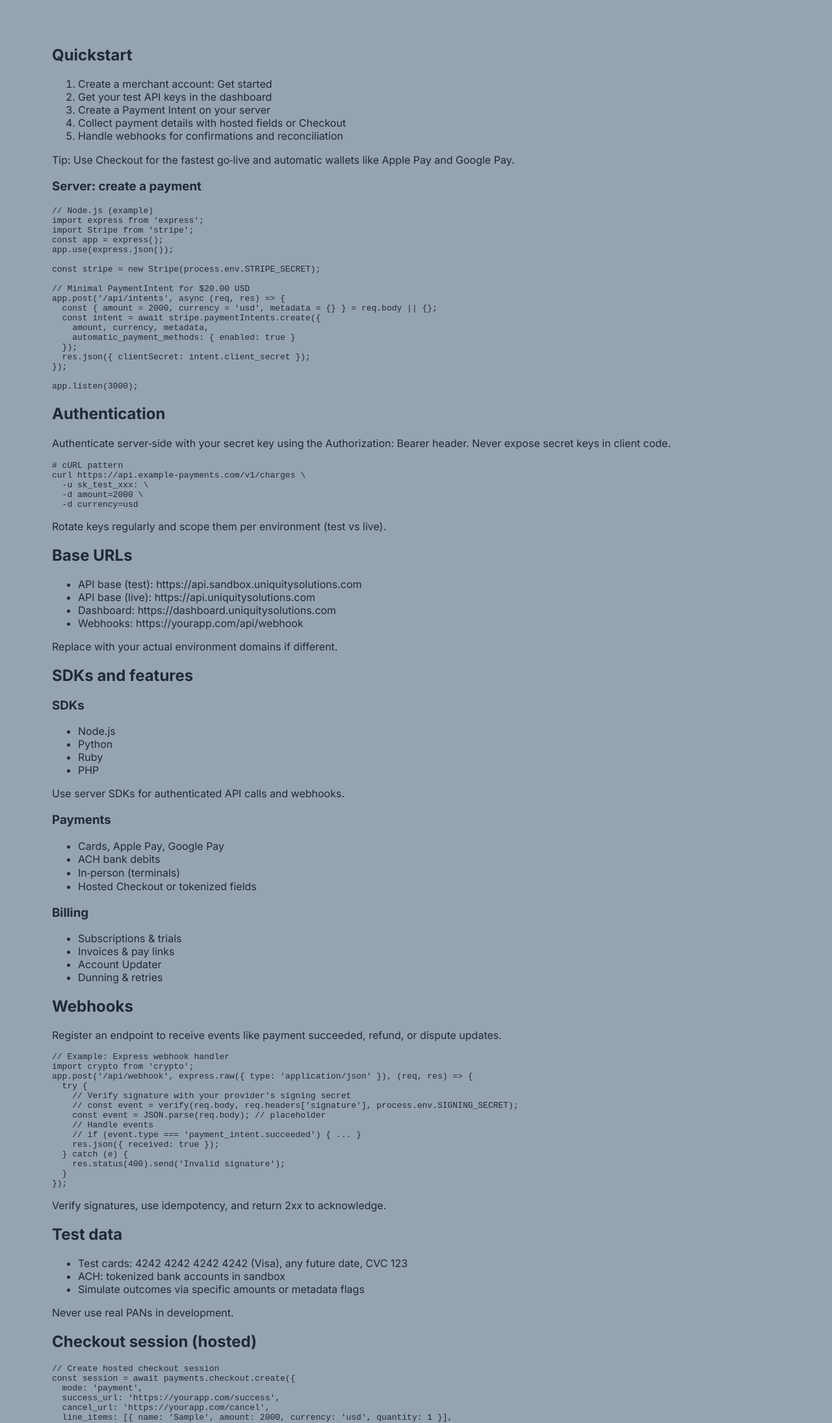
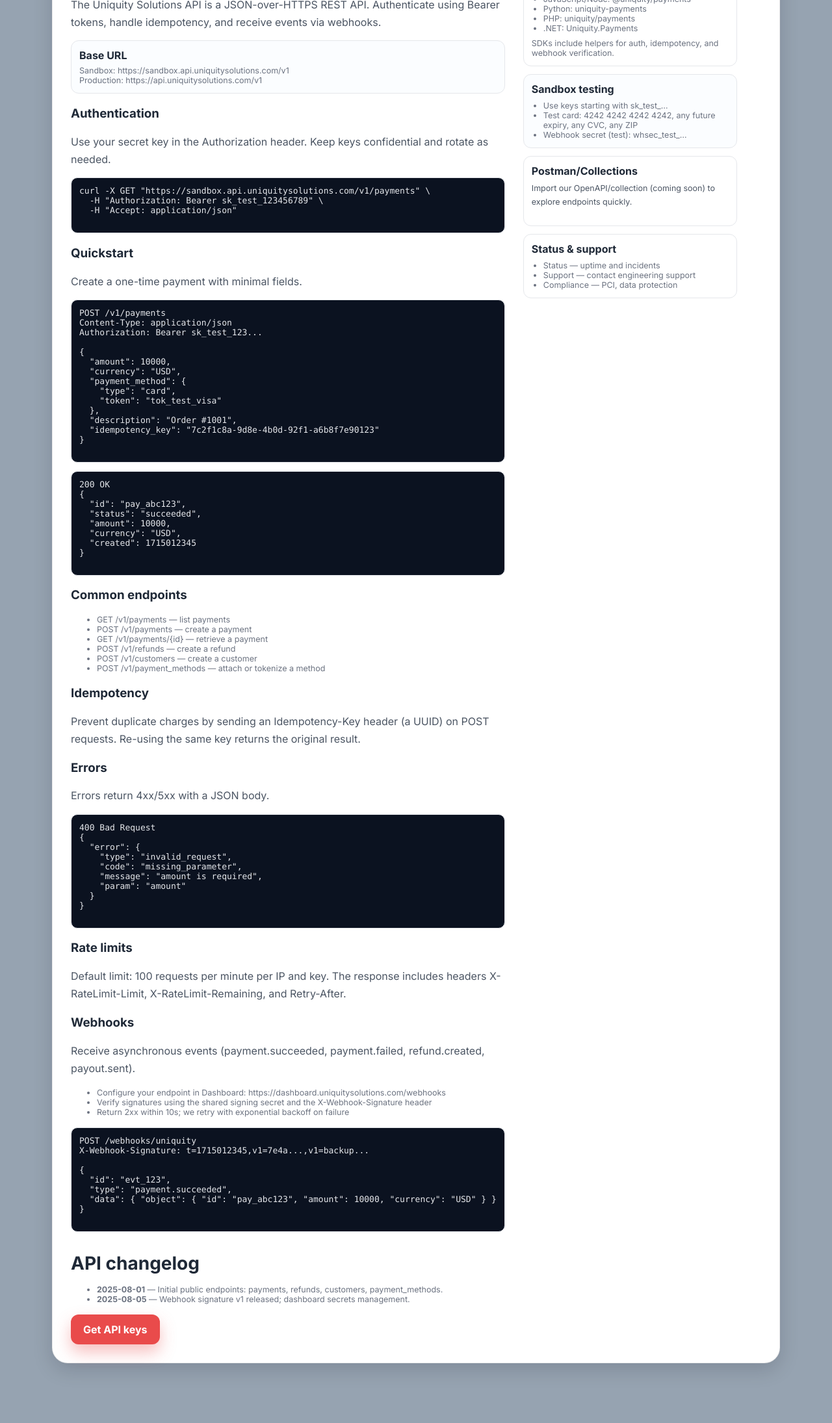
Before and after one commit to uksoldiers123-lab/Uniquity-Solutions, a plain HTML site: page developers.html in a window 1280 px wide. Shown: the part 353-2543 px from the top of the page at 65% size. Drawn offline with Linux system fonts and the light colour scheme.

Commit message:
Update developers.html

```diff
--- a/developers.html
+++ b/developers.html
@@ -4,10 +4,9 @@
   <meta charset="utf-8" />
   <meta name="viewport" content="width=device-width, initial-scale=1" />
   <title>Developers & API — Uniquity Solutions</title>
-  <meta name="description" content="Build on the Uniquity Solutions API. Payments, subscriptions, webhooks, and reporting with SDKs for Node, Python, Ruby, and PHP." />
   <link rel="preconnect" href="https://fonts.gstatic.com" crossorigin>
   <link href="https://fonts.googleapis.com/css2?family=Inter:wght@400;600;700&display=swap" rel="stylesheet">
-  <link rel="stylesheet" href="styles.css?v=8">
+  <link rel="stylesheet" href="styles.css?v=7">
 </head>
 <body>
   <!-- Navbar -->
@@ -32,231 +31,227 @@
             </svg>
           </button>
           <div class="drop-menu" data-menu role="menu">
-            <a href="make-payments.html" role="menuitem">Make a Payment</a>
-            <a href="create-account.html" role="menuitem">Create Account (Merchants)</a>
-            <a href="faq.html" role="menuitem">FAQ</a>
-            <a href="pricing.html" role="menuitem">Pricing</a>
-            <a href="developers.html" role="menuitem" aria-current="page">Developers &amp; API</a>
-            <a href="integrations.html" role="menuitem">Integrations</a>
-            <a href="compliance.html" role="menuitem">Compliance</a>
+            <a href="make-payments.html">Make a Payment</a>
+            <a href="create-account.html">Create Account (Merchants)</a>
+            <a href="faq.html">FAQ</a>
+            <a href="pricing.html">Pricing</a>
+            <a href="developers.html" aria-current="page">Developers & API</a>
+            <a href="integrations.html">Integrations</a>
+            <a href="compliance.html">Compliance & Security</a>
+            <a href="status.html">Status</a>
+            <a href="support.html">Support Center</a>
           </div>
         </div>
+
+        <a href="index.html#contact" class="cta">Contact</a>
       </div>
+
+      <button class="menu-btn" id="menuBtn" aria-expanded="false" aria-controls="mobileMenu">
+        <svg width="28" height="28" viewBox="0 0 24 24" fill="none"><path d="M4 6h16M4 12h16M4 18h16" stroke="#fff" stroke-width="2" stroke-linecap="round"/></svg>
+      </button>
     </div>
   </nav>
 
-  <main id="content">
-    <!-- Hero -->
-    <section class="section hero hero-internal">
+  <!-- Mobile overlay menu OUTSIDE the nav -->
+  <div id="mobileMenu" class="mobile-menu" role="dialog" aria-label="Mobile Navigation">
+    <div class="menu-label">On this page</div>
+    <a href="index.html">Home</a>
+    <a href="index.html#services">Services</a>
+    <a href="index.html#partners">Partners</a>
+    <a href="index.html#careers">Careers</a>
+    <a href="index.html#contact" class="cta">Contact</a>
+
+    <div class="menu-label">More pages</div>
+    <a href="make-payments.html">Make a Payment</a>
+    <a href="create-account.html">Create Account (Merchants)</a>
+    <a href="faq.html">FAQ</a>
+    <a href="pricing.html">Pricing</a>
+    <a href="developers.html" aria-current="page">Developers & API</a>
+    <a href="integrations.html">Integrations</a>
+    <a href="compliance.html">Compliance & Security</a>
+    <a href="status.html">Status</a>
+    <a href="support.html">Support Center</a>
+  </div>
+
+  <!-- Header -->
+  <header class="hero" style="padding:48px 0 72px">
     <div class="container">
-        <h1>Developers &amp; API</h1>
-        <p class="lead">Modern REST API, webhooks, and SDKs to accept payments, run subscriptions, and reconcile payouts.</p>
+      <p class="section-label"><span class="dot"></span> Developers</p>
+      <h1 style="color:#fff; margin:10px 0 12px">Payments API and webhooks</h1>
+      <p class="lead" style="max-width:70ch">
+        Build payment flows with a simple REST API, secure webhooks, and ready-to-use SDKs. Use our sandbox to develop and test before going live.
+      </p>
     </div>
-    </section>
 
-    <!-- Quickstart -->
-    <section class="section">
-      <div class="container grid-2">
-        <div class="card">
-          <h2>Quickstart</h2>
-          <ol class="list">
-            <li>Create a merchant account: <a href="create-account.html">Get started</a></li>
-            <li>Get your test API keys in the dashboard</li>
-            <li>Create a Payment Intent on your server</li>
-            <li>Collect payment details with hosted fields or Checkout</li>
-            <li>Handle webhooks for confirmations and reconciliation</li>
-          </ol>
-          <p class="small">Tip: Use Checkout for the fastest go‑live and automatic wallets like Apple Pay and Google Pay.</p>
+    <!-- Content -->
+    <div class="content-wrap">
+      <div class="container content">
+        <div class="content-grid">
+          <!-- Left column -->
+          <div>
+            <h2 style="margin-top:0">Overview</h2>
+            <p>
+              The Uniquity Solutions API is a JSON-over-HTTPS REST API. Authenticate using Bearer tokens, handle idempotency, and receive events via webhooks.
+            </p>
+
+            <div style="border:1px solid #e5e7eb; border-radius:12px; padding:12px; background:#fbfdff; margin:12px 0">
+              <strong>Base URL</strong>
+              <div class="svc-note" style="margin-top:6px">Sandbox: https://sandbox.api.uniquitysolutions.com/v1<br>Production: https://api.uniquitysolutions.com/v1</div>
             </div>
-        <div class="card">
-          <h3>Server: create a payment</h3>
-          <pre class="code"><code>// Node.js (example)
-import express from 'express';
-import Stripe from 'stripe';
-const app = express();
-app.use(express.json());
 
-const stripe = new Stripe(process.env.STRIPE_SECRET);
+            <h3>Authentication</h3>
+            <p>Use your secret key in the Authorization header. Keep keys confidential and rotate as needed.</p>
+            <pre style="white-space:pre; overflow:auto; border:1px solid #e5e7eb; border-radius:10px; background:#0b1220; color:#E5E7EB; padding:12px; font-family:ui-monospace, SFMono-Regular, Menlo, Consolas, monospace; font-size:13px">
+curl -X GET "https://sandbox.api.uniquitysolutions.com/v1/payments" \
+  -H "Authorization: Bearer sk_test_123456789" \
+  -H "Accept: application/json"
+            </pre>
 
-// Minimal PaymentIntent for $20.00 USD
-app.post('/api/intents', async (req, res) => {
-  const { amount = 2000, currency = 'usd', metadata = {} } = req.body || {};
-  const intent = await stripe.paymentIntents.create({
-    amount, currency, metadata,
-    automatic_payment_methods: { enabled: true }
-  });
-  res.json({ clientSecret: intent.client_secret });
-});
+            <h3>Quickstart</h3>
+            <p>Create a one-time payment with minimal fields.</p>
+            <pre style="white-space:pre; overflow:auto; border:1px solid #e5e7eb; border-radius:10px; background:#0b1220; color:#E5E7EB; padding:12px; font-family:ui-monospace, SFMono-Regular, Menlo, Consolas, monospace; font-size:13px">
+POST /v1/payments
+Content-Type: application/json
+Authorization: Bearer sk_test_123...
 
-app.listen(3000);</code></pre>
+{
+  "amount": 10000,
+  "currency": "USD",
+  "payment_method": {
+    "type": "card",
+    "token": "tok_test_visa"
+  },
+  "description": "Order #1001",
+  "idempotency_key": "7c2f1c8a-9d8e-4b0d-92f1-a6b8f7e90123"
+}
+            </pre>
+            <pre style="white-space:pre; overflow:auto; border:1px solid #e5e7eb; border-radius:10px; background:#0b1220; color:#E5E7EB; padding:12px; font-family:ui-monospace, SFMono-Regular, Menlo, Consolas, monospace; font-size:13px">
+200 OK
+{
+  "id": "pay_abc123",
+  "status": "succeeded",
+  "amount": 10000,
+  "currency": "USD",
+  "created": 1715012345
+}
+            </pre>
+
+            <h3>Common endpoints</h3>
+            <ul>
+              <li class="svc-note">GET /v1/payments — list payments</li>
+              <li class="svc-note">POST /v1/payments — create a payment</li>
+              <li class="svc-note">GET /v1/payments/{id} — retrieve a payment</li>
+              <li class="svc-note">POST /v1/refunds — create a refund</li>
+              <li class="svc-note">POST /v1/customers — create a customer</li>
+              <li class="svc-note">POST /v1/payment_methods — attach or tokenize a method</li>
+            </ul>
+
+            <h3>Idempotency</h3>
+            <p>Prevent duplicate charges by sending an Idempotency-Key header (a UUID) on POST requests. Re-using the same key returns the original result.</p>
+
+            <h3>Errors</h3>
+            <p>Errors return 4xx/5xx with a JSON body.</p>
+            <pre style="white-space:pre; overflow:auto; border:1px solid #e5e7eb; border-radius:10px; background:#0b1220; color:#E5E7EB; padding:12px; font-family:ui-monospace, SFMono-Regular, Menlo, Consolas, monospace; font-size:13px">
+400 Bad Request
+{
+  "error": {
+    "type": "invalid_request",
+    "code": "missing_parameter",
+    "message": "amount is required",
+    "param": "amount"
+  }
+}
+            </pre>
+
+            <h3>Rate limits</h3>
+            <p>Default limit: 100 requests per minute per IP and key. The response includes headers X-RateLimit-Limit, X-RateLimit-Remaining, and Retry-After.</p>
+
+            <h3>Webhooks</h3>
+            <p>Receive asynchronous events (payment.succeeded, payment.failed, refund.created, payout.sent).</p>
+            <ul>
+              <li class="svc-note">Configure your endpoint in Dashboard: https://dashboard.uniquitysolutions.com/webhooks</li>
+              <li class="svc-note">Verify signatures using the shared signing secret and the X-Webhook-Signature header</li>
+              <li class="svc-note">Return 2xx within 10s; we retry with exponential backoff on failure</li>
+            </ul>
+            <pre style="white-space:pre; overflow:auto; border:1px solid #e5e7eb; border-radius:10px; background:#0b1220; color:#E5E7EB; padding:12px; font-family:ui-monospace, SFMono-Regular, Menlo, Consolas, monospace; font-size:13px">
+POST /webhooks/uniquity
+X-Webhook-Signature: t=1715012345,v1=7e4a...,v1=backup...
+
+{
+  "id": "evt_123",
+  "type": "payment.succeeded",
+  "data": { "object": { "id": "pay_abc123", "amount": 10000, "currency": "USD" } }
+}
+            </pre>
           </div>
+
+          <!-- Right column -->
+          <div>
+            <div style="border:1px solid #e5e7eb; border-radius:12px; padding:12px; background:#fff">
+              <strong>SDKs</strong>
+              <ul style="margin:8px 0 0; padding-left:18px">
+                <li class="svc-note">JavaScript/Node: @uniquity/payments</li>
+                <li class="svc-note">Python: uniquity-payments</li>
+                <li class="svc-note">PHP: uniquity/payments</li>
+                <li class="svc-note">.NET: Uniquity.Payments</li>
+              </ul>
+              <div class="svc-note" style="margin-top:8px">SDKs include helpers for auth, idempotency, and webhook verification.</div>
             </div>
-    </section>
 
-    <!-- Authentication and endpoints -->
-    <section class="section section-muted">
-      <div class="container grid-2">
-        <div class="card">
-          <h2>Authentication</h2>
-          <p>Authenticate server‑side with your secret key using the Authorization: Bearer header. Never expose secret keys in client code.</p>
-          <pre class="code"><code># cURL pattern
-curl https://api.example-payments.com/v1/charges \
-  -u sk_test_xxx: \
-  -d amount=2000 \
-  -d currency=usd</code></pre>
-          <p class="small">Rotate keys regularly and scope them per environment (test vs live).</p>
-        </div>
-        <div class="card">
-          <h2>Base URLs</h2>
-          <ul class="list">
-            <li>API base (test): https://api.sandbox.uniquitysolutions.com</li>
-            <li>API base (live): https://api.uniquitysolutions.com</li>
-            <li>Dashboard: https://dashboard.uniquitysolutions.com</li>
-            <li>Webhooks: https://yourapp.com/api/webhook</li>
-          </ul>
-          <p class="small">Replace with your actual environment domains if different.</p>
-        </div>
-      </div>
-    </section>
-
-    <!-- SDKs and features -->
-    <section class="section">
-      <div class="container">
-        <h2>SDKs and features</h2>
-        <div class="grid-3">
-          <div class="card">
-            <h3>SDKs</h3>
-            <ul class="list">
-              <li>Node.js</li>
-              <li>Python</li>
-              <li>Ruby</li>
-              <li>PHP</li>
-            </ul>
-            <p class="small">Use server SDKs for authenticated API calls and webhooks.</p>
-          </div>
-          <div class="card">
-            <h3>Payments</h3>
-            <ul class="list">
-              <li>Cards, Apple Pay, Google Pay</li>
-              <li>ACH bank debits</li>
-              <li>In‑person (terminals)</li>
-              <li>Hosted Checkout or tokenized fields</li>
+            <div style="border:1px solid #e5e7eb; border-radius:12px; padding:12px; background:#fbfdff; margin-top:12px">
+              <strong>Sandbox testing</strong>
+              <ul style="margin:8px 0 0; padding-left:18px">
+                <li class="svc-note">Use keys starting with sk_test_…</li>
+                <li class="svc-note">Test card: 4242 4242 4242 4242, any future expiry, any CVC, any ZIP</li>
+                <li class="svc-note">Webhook secret (test): whsec_test_…</li>
               </ul>
             </div>
-          <div class="card">
-            <h3>Billing</h3>
-            <ul class="list">
-              <li>Subscriptions &amp; trials</li>
-              <li>Invoices &amp; pay links</li>
-              <li>Account Updater</li>
-              <li>Dunning &amp; retries</li>
+
+            <div style="border:1px solid #e5e7eb; border-radius:12px; padding:12px; background:#fff; margin-top:12px">
+              <strong>Postman/Collections</strong>
+              <p class="svc-note" style="margin-top:6px">Import our OpenAPI/collection (coming soon) to explore endpoints quickly.</p>
+            </div>
+
+            <div style="border:1px solid #e5e7eb; border-radius:12px; padding:12px; background:#fff; margin-top:12px">
+              <strong>Status & support</strong>
+              <ul style="margin:8px 0 0; padding-left:18px">
+                <li class="svc-note"><a href="status.html">Status</a> — uptime and incidents</li>
+                <li class="svc-note"><a href="support.html">Support</a> — contact engineering support</li>
+                <li class="svc-note"><a href="compliance.html">Compliance</a> — PCI, data protection</li>
               </ul>
             </div>
           </div>
         </div>
-    </section>
 
-    <!-- Webhooks -->
-    <section class="section section-muted">
-      <div class="container grid-2">
-        <div class="card">
-          <h2>Webhooks</h2>
-          <p>Register an endpoint to receive events like payment succeeded, refund, or dispute updates.</p>
-          <pre class="code"><code>// Example: Express webhook handler
-import crypto from 'crypto';
-app.post('/api/webhook', express.raw({ type: 'application/json' }), (req, res) => {
-  try {
-    // Verify signature with your provider's signing secret
-    // const event = verify(req.body, req.headers['signature'], process.env.SIGNING_SECRET);
-    const event = JSON.parse(req.body); // placeholder
-    // Handle events
-    // if (event.type === 'payment_intent.succeeded') { ... }
-    res.json({ received: true });
-  } catch (e) {
-    res.status(400).send('Invalid signature');
-  }
-});</code></pre>
-          <p class="small">Verify signatures, use idempotency, and return 2xx to acknowledge.</p>
+        <!-- Changelog -->
+        <div style="margin-top:18px">
+          <h2>API changelog</h2>
+          <ul>
+            <li class="svc-note"><strong>2025-08-01</strong> — Initial public endpoints: payments, refunds, customers, payment_methods.</li>
+            <li class="svc-note"><strong>2025-08-05</strong> — Webhook signature v1 released; dashboard secrets management.</li>
+          </ul>
         </div>
-        <div class="card">
-          <h2>Test data</h2>
-          <ul class="list">
-            <li>Test cards: 4242 4242 4242 4242 (Visa), any future date, CVC 123</li>
-            <li>ACH: tokenized bank accounts in sandbox</li>
-            <li>Simulate outcomes via specific amounts or metadata flags</li>
-          </ul>
-          <p class="small">Never use real PANs in development.</p>
+
+        <!-- CTA -->
+        <div style="display:flex; gap:12px; margin-top:14px">
+          <a class="btn btn-primary" href="create-account.html">Get API keys</a>
+          <a class="btn btn-ghost" href="support.html">Ask a developer question</a>
         </div>
       </div>
-    </section>
-
-    <!-- Examples -->
-    <section class="section">
-      <div class="container grid-2">
-        <div class="card">
-          <h2>Checkout session (hosted)</h2>
-          <pre class="code"><code>// Create hosted checkout session
-const session = await payments.checkout.create({
-  mode: 'payment',
-  success_url: 'https://yourapp.com/success',
-  cancel_url: 'https://yourapp.com/cancel',
-  line_items: [{ name: 'Sample', amount: 2000, currency: 'usd', quantity: 1 }],
-  metadata: { orderId: 'ORD-1001' }
-});</code></pre>
-          <p class="small">Hosted checkout surfaces wallets automatically on supported devices.</p>
     </div>
-        <div class="card">
-          <h2>Elements (tokenized fields)</h2>
-          <pre class="code"><code>// Client: mount tokenized fields then confirm on server
-const { token } = await tokenizeCard(/* element ref */);
-await fetch('/api/charge', {
-  method: 'POST',
-  headers: { 'Content-Type': 'application/json' },
-  body: JSON.stringify({ amount: 2000, currency: 'usd', token, metadata: { orderId: 'ORD-1001' } })
-});</code></pre>
-          <p class="small">Tokenization keeps raw card data off your servers to reduce PCI scope.</p>
-        </div>
-      </div>
-    </section>
-
-    <!-- Support and links -->
-    <section class="section section-accent">
-      <div class="container">
-        <div class="cta">
-          <h2>Need help integrating?</h2>
-          <p>Our developer support can help with keys, webhooks, and best practices.</p>
-          <a class="btn btn-light" href="mailto:support@uniquitysolutions.com">Email Developer Support</a>
-        </div>
-      </div>
-    </section>
-  </main>
+  </header>
 
   <!-- Footer -->
   <footer class="footer">
-    <div class="container footer-inner">
-      <div class="footer-brand">
+    <div class="container">
+      <div class="brand">
         <span class="brand-mark" aria-hidden="true"></span>
-        <strong>Uniquity Solutions</strong>
-        <span class="small">© <span id="year"></span> All rights reserved.</span>
+        Uniquity Solutions
       </div>
-      <nav class="footer-links" aria-label="Footer">
-        <a href="pricing.html">Pricing</a>
-        <a href="developers.html" aria-current="page">Developers</a>
-        <a href="integrations.html">Integrations</a>
-        <a href="compliance.html">Compliance</a>
-        <a href="security.html">Security</a>
-        <a href="faq.html">FAQ</a>
-      </nav>
+      <small>© 2004–2025 Uniquity Solutions. All rights reserved.</small>
     </div>
   </footer>
 
-  <script>
-    // Footer year
-    document.getElementById('year').textContent = new Date().getFullYear();
-  </script>
+  <script src="main.js?v=7" defer></script>
 </body>
 </html>
-
-Notes:
-- Uses the same responsive container, grid, and card classes as your other pages so it stacks cleanly on mobile.
-- The “Get Started” dropdown menu is included and will show on desktop. If your dropdown JS is global, this will hook right in; otherwise, tell me and I’ll add a minimal toggle script.
```
Lines whose indentation alone changed are shown as unchanged.
